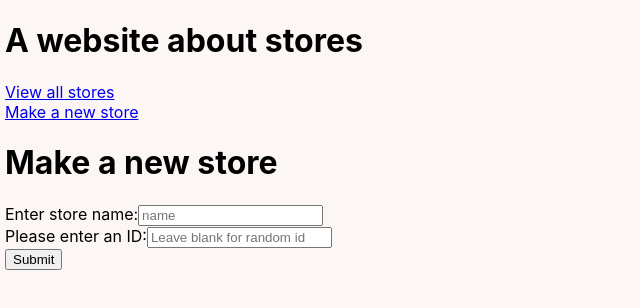
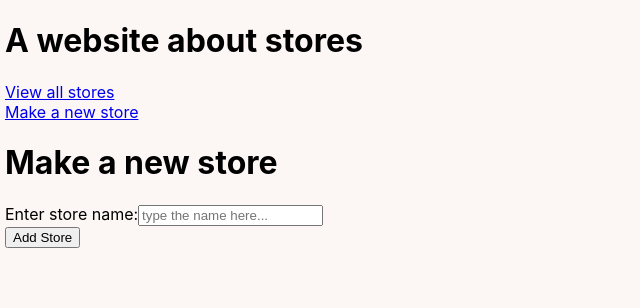
Before and after one commit to avelychko/SPA, a React (Create React App) app in the folder frontend/: page /stores/new in a window 1280 px wide. Shown: the top 308 px of the page, without its empty margins (0-640 px from the left). Built offline with nearby package versions, Linux system fonts and the light colour scheme.

Commit message:
modified items and stores

```diff
--- a/frontend/src/Items.js
+++ b/frontend/src/Items.js
@@ -8,7 +8,6 @@ export default function Items() {
       <>
             <h1>{"Target"} Items</h1>
         <div className='card'>
-          <h4 className='label-font'>Products:</h4>
           { [{_id: 1, name: "Soap"}].map((item) => (
             <Link to={`items/${item._id}`}><h1 className="label-font">{item.name}</h1></Link>
           ))}
--- a/frontend/src/NewStore.js
+++ b/frontend/src/NewStore.js
@@ -21,22 +21,13 @@ export default function NewStore() {
             <div>
             <label>Enter store name:
                 <input type="text"
-                placeholder="name"
+                placeholder="type the name here..."
                 required
                 value={name}
                 onChange={(e) => setName(e.target.value)}/>
             </label>
             </div>
-
-            <div>
-            <label>Please enter an ID:
-                <input type="text"
-                placeholder='Leave blank for random id'
-                value={currId}
-                onChange={(e) => setId(e.target.value)}/>
-            </label>
-            </div>
-            <input type="submit" value="Submit" />
+            <input type="submit" value="Add Store" />
         </form>
 
       </>
--- a/frontend/src/SingleItem.js
+++ b/frontend/src/SingleItem.js
@@ -8,10 +8,10 @@ export default function SingleItem() {
             <link rel="stylesheet" href="style.css" />
             <h4>{"Soap"}</h4>
             <div>
-                <p>id: My id</p>
-                <p>quantity: My id</p>
-                <p>price: My id</p>
-                <p>store_id: My id</p>
+                <p>ID: {"id"}</p>
+                <p>Price: My id</p>
+                <p>Quantity: My id</p>
+                <p>Store ID: My id</p>
             </div>
 
         </>
--- a/frontend/src/Stores.js
+++ b/frontend/src/Stores.js
@@ -11,8 +11,6 @@ export default function Stores() {
           {[{ id: 1, name: "Target", products: [{ _id: 1, name: "Soap" }]}].map((store) => (
             <div key={store.id} className="card">
                 <Link to={`${store.id}`}><h1 className="label-font">{store.name}</h1></Link>
-
-                <h4 className="label-font">ID: { store.id }</h4>
           </div>
               ))}
 
```
